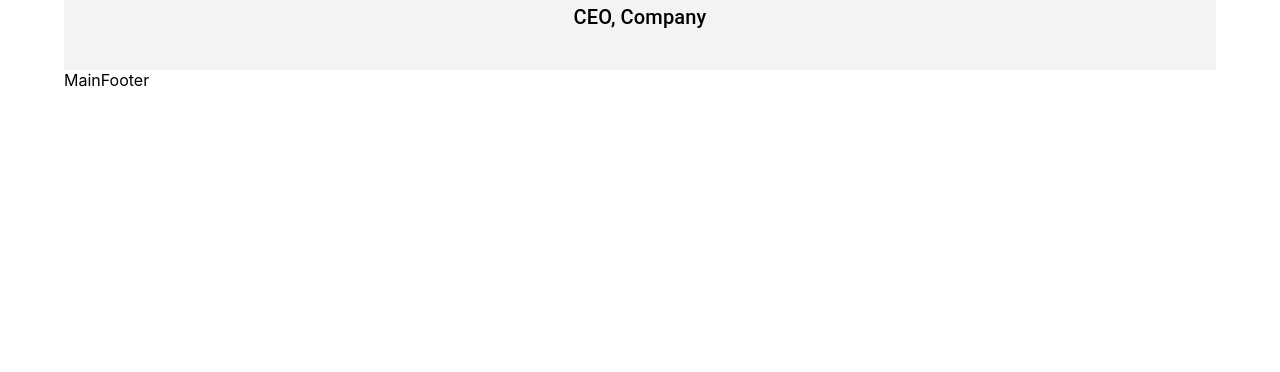
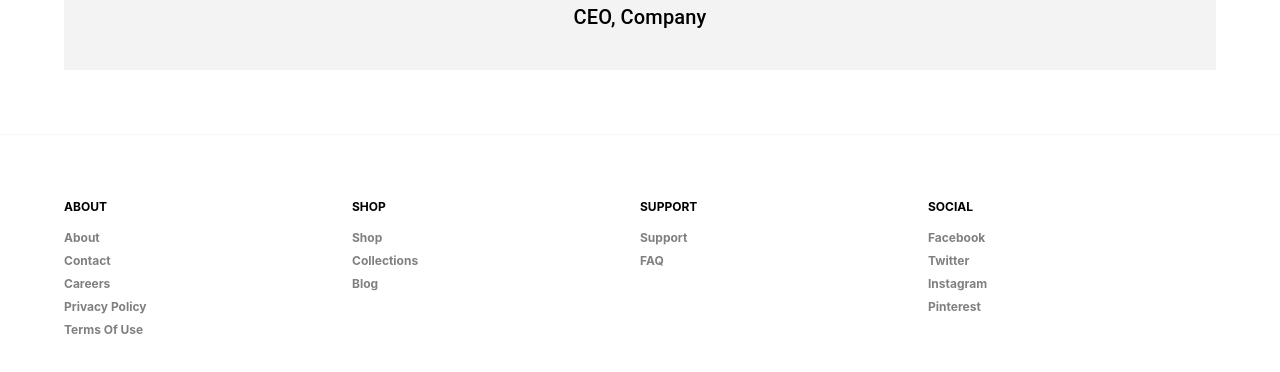
Before and after one commit to stevenmcsorley/test-app, a Next.js app: page / in a window 1280 px wide. Shown: the part 1394-1766 px from the top of the page. Before the commit the page ends 1484 px from the top, so only its background shows below. Built offline with nearby package versions, Linux system fonts and the light colour scheme.

Commit message:
add footer

```diff
--- a/components/footer/MainFooter.tsx
+++ b/components/footer/MainFooter.tsx
@@ -1,8 +1,138 @@
 import React from 'react'
+import Container from '@mui/material/Container'
 import Box from '@mui/material/Box'
+import Link from '@mui/material/Link'
 
 const MainFooter = () => {
-  return <Box data-testid="footer">MainFooter</Box>
+  // 4 columns footer
+  const footerColumns = [
+    {
+      title: 'About',
+      links: [
+        {
+          title: 'About',
+          href: '/about',
+        },
+        {
+          title: 'Contact',
+          href: '/contact',
+        },
+        {
+          title: 'Careers',
+          href: '/careers',
+        },
+        {
+          title: 'Privacy Policy',
+          href: '/privacy-policy',
+        },
+        {
+          title: 'Terms of Use',
+          href: '/terms-of-use',
+        },
+      ],
+    },
+    {
+      title: 'Shop',
+      links: [
+        {
+          title: 'Shop',
+          href: '/shop',
+        },
+        {
+          title: 'Collections',
+          href: '/collections',
+        },
+        {
+          title: 'Blog',
+          href: '/blog',
+        },
+      ],
+    },
+    {
+      title: 'Support',
+      links: [
+        {
+          title: 'Support',
+          href: '/support',
+        },
+        {
+          title: 'FAQ',
+          href: '/faq',
+        },
+      ],
+    },
+    {
+      title: 'Social',
+      links: [
+        {
+          title: 'Facebook',
+          href: 'https://www.facebook.com/',
+        },
+        {
+          title: 'Twitter',
+          href: 'https://twitter.com/',
+        },
+        {
+          title: 'Instagram',
+          href: 'https://www.instagram.com/',
+        },
+        {
+          title: 'Pinterest',
+          href: 'https://www.pinterest.com/',
+        },
+      ],
+    },
+  ]
+
+  return (
+    <Container fixed>
+      <Box
+        sx={{ display: 'grid', gridTemplateColumns: 'repeat(4, 1fr)', my: 8 }}
+      >
+        {footerColumns.map((column) => (
+          <Box key={column.title}>
+            <Box
+              sx={{
+                fontSize: 12,
+                fontWeight: 'bold',
+                textTransform: 'uppercase',
+                color: 'black',
+                textDecoration: 'none',
+                mb: 2,
+              }}
+            >
+              {column.title}
+            </Box>
+            {column.links.map((link) => (
+              <Box key={link.title}>
+                <Box
+                  sx={{
+                    fontSize: 12,
+                    fontWeight: 'bold',
+                    textTransform: 'Capitalize',
+                    mb: 1,
+                  }}
+                >
+                  <Link
+                    href={link.href}
+                    sx={{
+                      color: 'gray',
+                      textDecoration: 'none',
+                      '&:hover': {
+                        color: 'silver',
+                      },
+                    }}
+                  >
+                    {link.title}
+                  </Link>
+                </Box>
+              </Box>
+            ))}
+          </Box>
+        ))}
+      </Box>
+    </Container>
+  )
 }
 
 export default MainFooter
--- a/pages/index.tsx
+++ b/pages/index.tsx
@@ -12,7 +12,8 @@ import { MainBannerCards } from '../utils/MainBannerCards'
 import { FeaturedItemsData } from '../utils/FeaturedItems'
 const Home = () => {
   return (
-    <Container fixed>
+    <>
+      <Container fixed sx={{ pb: 8 }}>
         <Header />
         <MainNavigation />
         <Box sx={{ margin: 'auto' }} pt={8}>
@@ -28,7 +29,12 @@ const Home = () => {
                 />
               </Grid>
             ))}
-          <Grid item xs={12} lg={4} sx={{ '& > div:first-of-type': { pb: 4 } }}>
+            <Grid
+              item
+              xs={12}
+              lg={4}
+              sx={{ '& > div:first-of-type': { pb: 4 } }}
+            >
               {MainBannerCards.slice(1, 3).map((item) => (
                 <Grid item xs={12} key={item.id}>
                   <SuperCardOne
@@ -46,8 +52,14 @@ const Home = () => {
         <Cta />
         <FeaturedItems items={FeaturedItemsData} />
         <Reviews />
+      </Container>
+      <Container
+        maxWidth={false}
+        sx={{ borderTop: '1px solid rgb(211 211 211 / 20%)' }}
+      >
         <MainFooter />
       </Container>
+    </>
   )
 }
 
--- a/utils/MainBannerCards.tsx
+++ b/utils/MainBannerCards.tsx
@@ -2,7 +2,7 @@ export const MainBannerCards = [
   {
     id: '1',
     title: 'kitchen',
-    image: 'https://source.unsplash.com/random/?kitchen',
+    image: 'https://source.unsplash.com/random/?home-decor-white-background',
     imageAlt: 'kitchen',
     description:
       'Lorem ipsum dolor sit amet, consectetur adipiscing elit. Donec dapibus lectus magna. Nam a faucibus enim.',
@@ -11,7 +11,8 @@ export const MainBannerCards = [
   {
     id: '2',
     title: 'antique furniture',
-    image: 'https://source.unsplash.com/random/?antique-furniture',
+    image:
+      'https://source.unsplash.com/random/?antique-furniture-white-background',
     imageAlt: 'vases',
     description:
       'Lorem ipsum dolor sit amet, consectetur adipiscing elit. Donec dapibus lectus magna. Nam a faucibus enim.',
@@ -20,7 +21,8 @@ export const MainBannerCards = [
   {
     id: '3',
     title: 'minimal furniture',
-    image: 'https://source.unsplash.com/random/?minimal-furniture',
+    image:
+      'https://source.unsplash.com/random/?minimal-furniture-white-background',
     imageAlt: 'antique-furniture',
     description:
       'Lorem ipsum dolor sit amet, consectetur adipiscing elit. Donec dapibus lectus magna. Nam a faucibus enim.',
```
Lines whose indentation alone changed are shown as unchanged.
